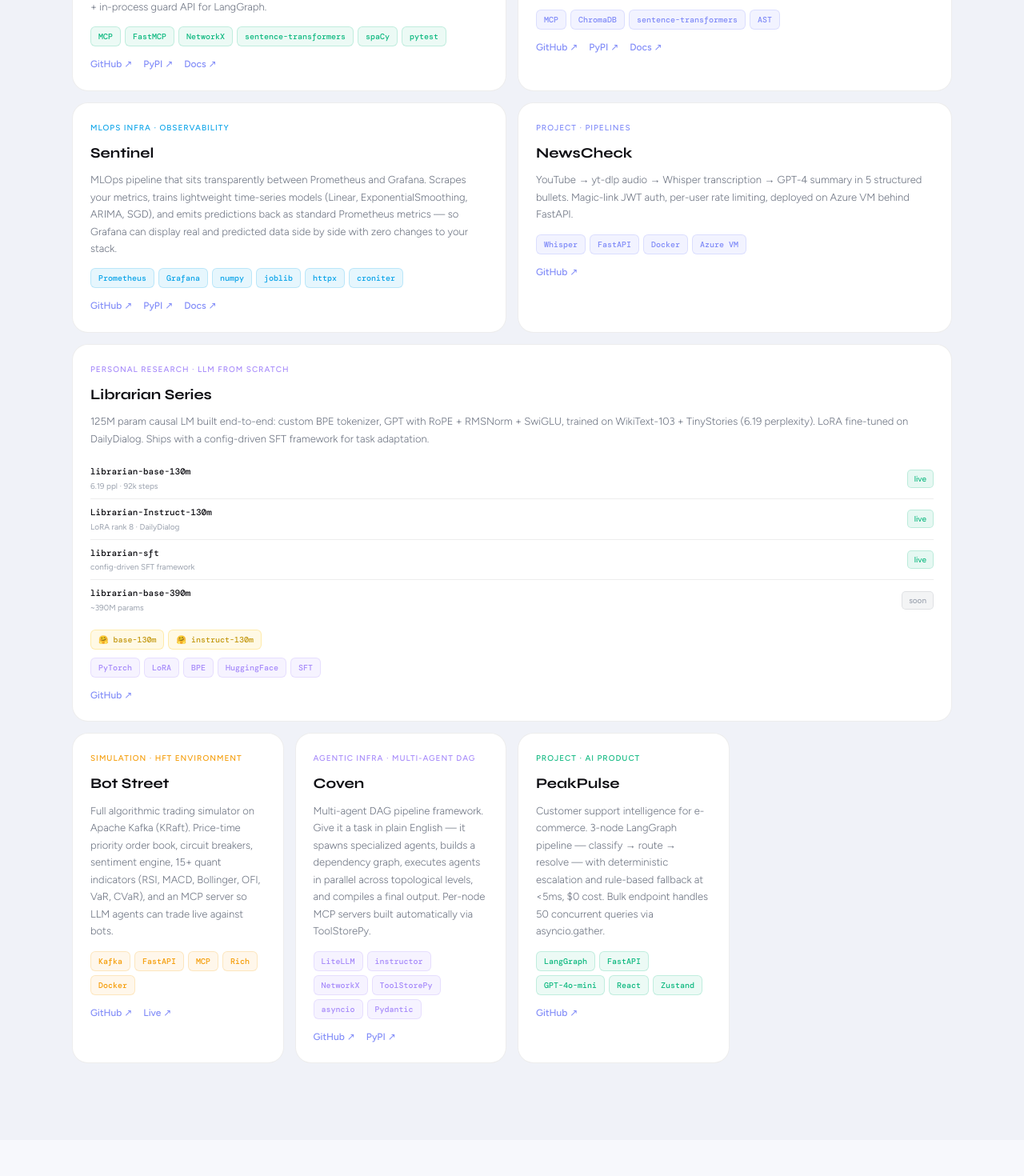
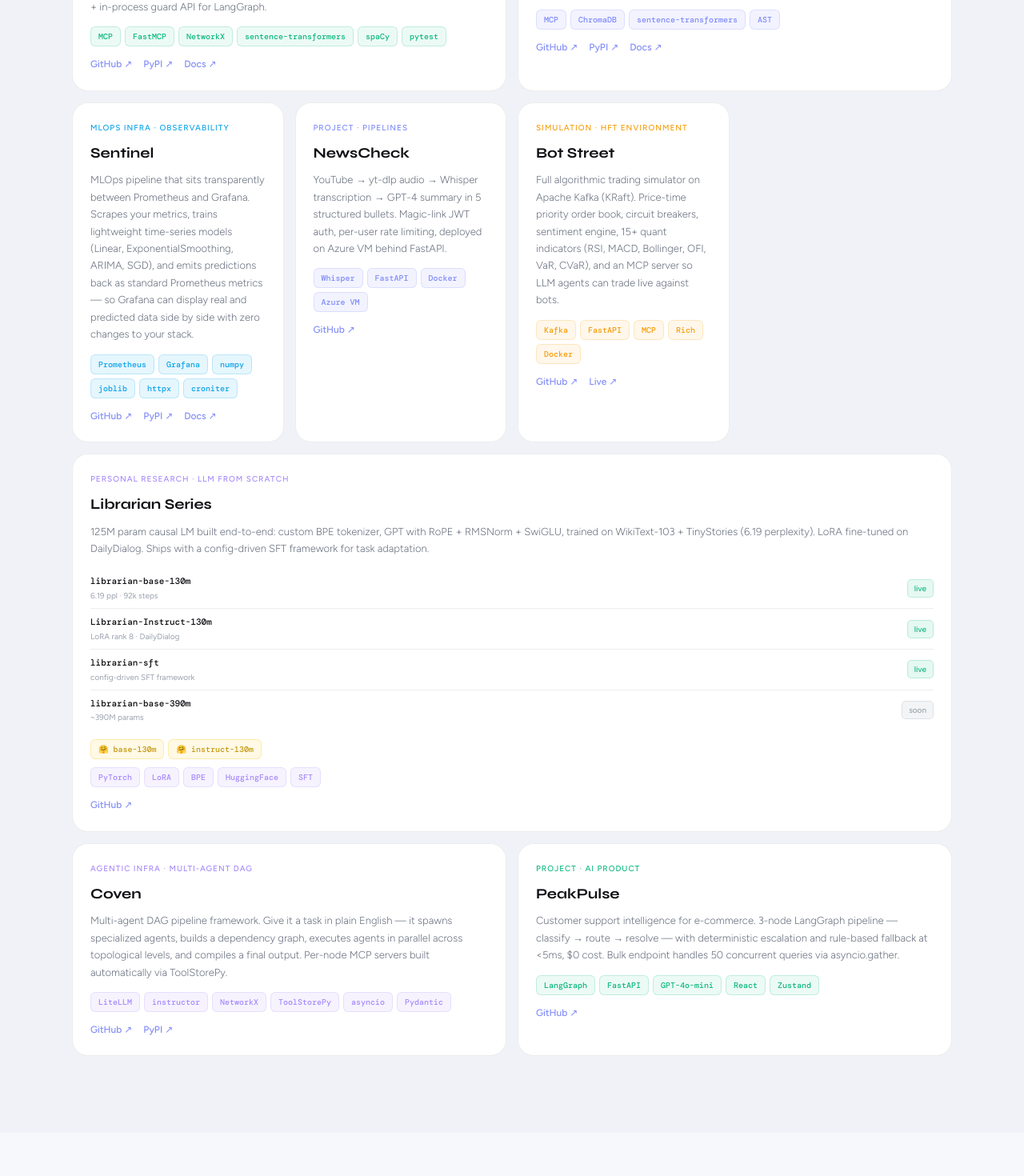
Before and after one commit to sujal-maheshwari2004/personalPortfolio, a React (Vite) app: page / in a window 1280 px wide. Shown: the part 1860-3330 px from the top of the page at 80% size. Built offline with nearby package versions, Linux system fonts and the light colour scheme.

Commit message:
Update project layout and descriptions in Projects.jsx

```diff
--- a/src/components/Projects.jsx
+++ b/src/components/Projects.jsx
@@ -91,21 +91,21 @@
         <h2 className="section-title">Projects</h2>
 
         <div className="proj-bento">
-          {/* Row 1 — DriftGuard (wide) + ToolStore (wide) = 12 */}
+          {/* Row 1 — DriftGuard (wide 6) + ToolStore (wide 6) = 12 */}
           <ProjectCard project={driftguard} wide />
           <ProjectCard project={toolstore} wide />
 
-          {/* Row 2 — Sentinel (wide) + Coven (wide) = 12 */}
-          <ProjectCard project={sentinel} wide />
-          <ProjectCard project={coven} wide />
+          {/* Row 2 — Sentinel + Coven + BotStreet (narrow 4 each = 12) */}
+          <ProjectCard project={sentinel} narrow />
+          <ProjectCard project={coven} narrow />
+          <ProjectCard project={botstreet} narrow />
 
-          {/* Row 3 — Librarian full width */}
+          {/* Row 3 — Librarian full width = 12 */}
           <ProjectCard project={librarian} full />
 
-          {/* Row 4 — BotStreet + PeakPulse + NewsCheck narrow */}
-          <ProjectCard project={botstreet} narrow />
-          <ProjectCard project={peakpulse} narrow />
-          <ProjectCard project={newscheck} narrow />
+          {/* Row 4 — PeakPulse (wide 6) + NewsCheck (wide 6) = 12 */}
+          <ProjectCard project={peakpulse} wide />
+          <ProjectCard project={newscheck} wide />
         </div>
       </div>
     </section>
```
